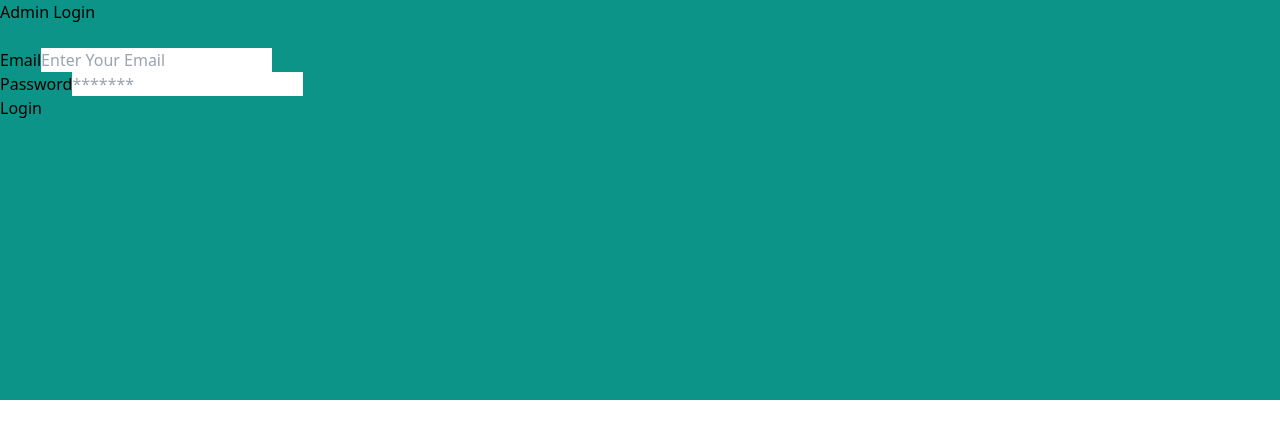
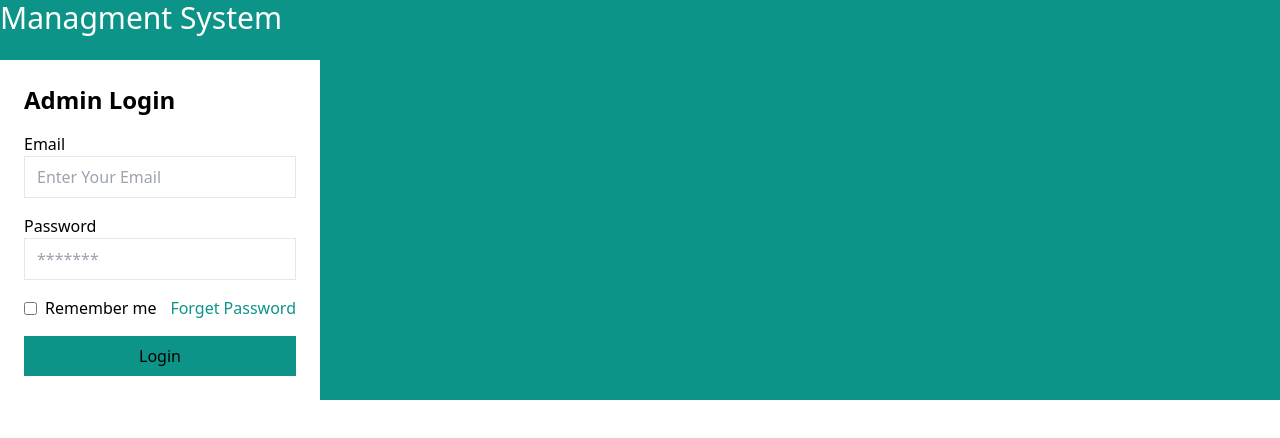
Before and after one commit to Javed-Shahbaz/DashBoard, a React (Vite) app in the folder FRONTEND/: page /login in a window 1280 px wide. Shown: the top 438 px of the page. Built offline with nearby package versions, Linux system fonts and the light colour scheme.

Commit message:
updated frontend

```diff
--- a/FRONTEND/src/pages/Login.jsx
+++ b/FRONTEND/src/pages/Login.jsx
@@ -2,21 +2,47 @@ import React from "react";
 
 const Login = () => {
   return (
-    <div className="flx flex-col item-center h-screen justify-center bg-gradient-to-b from-teal-600 from-50% to-grey-100 to-50% space-y-6">
-      <h2 class Name="font-sevillana text-3xl text-white">
-        Admin Login
-      </h2>
-      <form>
-        <div>
-          <label htmlFor="email">Email</label>
-          <input type="email" placeholder="Enter Your Email" />
-        </div>
-        <div>
-          <label htmlFor="password">Password</label>
-          <input type="password" placeholder="*******" />
-        </div>
-        <button type="submit">Login</button>
-      </form>
+    <div className="flx flex-col items-center h-screen justify-center bg-gradient-to-b from-teal-600 from-50% to-grey-100 to-50% space-y-6">
+      <h2 className="font-sevillana text-3xl text-white">Managment System</h2>
+      <div className="border-shadow p-6 w-80 bg-white">
+        <h2 className="text-2xl font-bold mb-4">Admin Login</h2>
+        <form>
+          <div className="mb-4">
+            <label htmlFor="email" className="block text-grey-700">
+              Email
+            </label>
+            <input
+              type="email"
+              className="w-full px-3 py-2 border"
+              placeholder="Enter Your Email"
+            />
+          </div>
+          <div className="mb-4">
+            <label htmlFor="password" className="block text-grey-700">
+              Password
+            </label>
+            <input
+              type="password"
+              className="w-full px-3 py-2 border"
+              placeholder="*******"
+            />
+          </div>
+          <div className="mb-4 flex items-center justify-between">
+            <label className="inline-flex items-center">
+              <input type="checkbox" className="form-checkbox" />
+              <span className="ml-2 text-grey-700">Remember me</span>
+            </label>
+            <a href="#" className="text-teal-600">
+              Forget Password
+            </a>
+          </div>
+          <div className="mb-4">
+            <button type="submit" className="w-full bg-teal-600 py-2">
+              Login
+            </button>
+          </div>
+        </form>
+      </div>
     </div>
   );
 };
```
